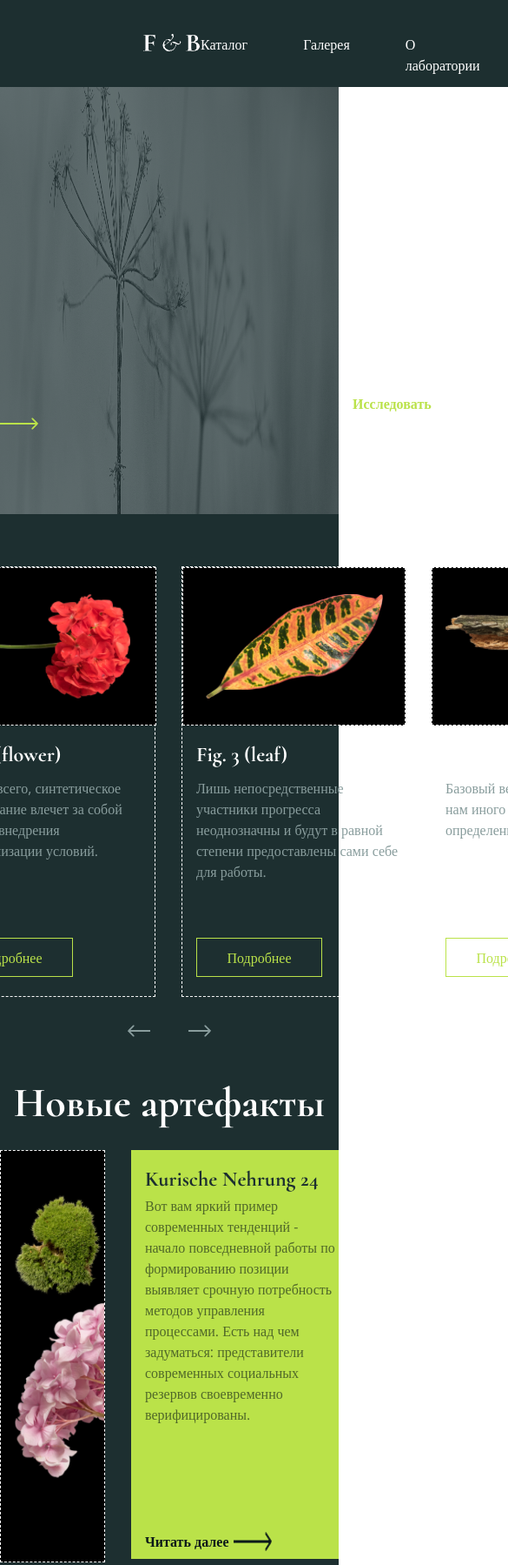
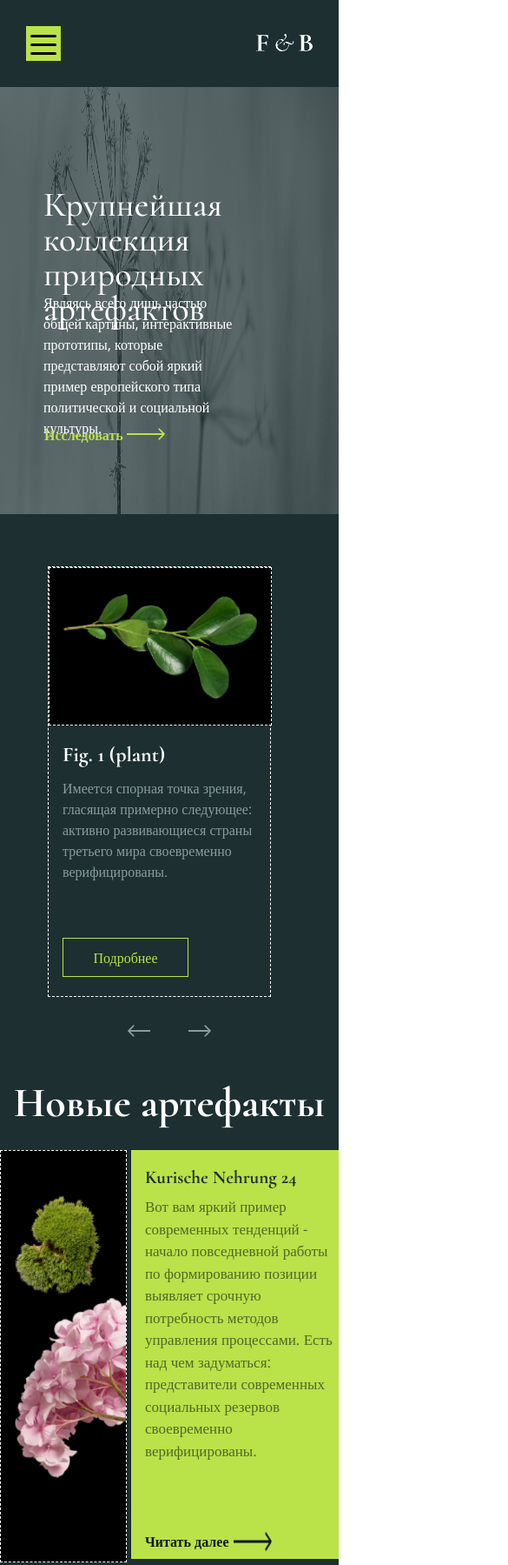
Before and after one commit to qqarlemq/natureartefacts, a plain HTML site: page src/index.html in a window 390 px wide. Shown: the top 1799 px of the page at 87% size, 585 px wide, since content can reach past the window. Drawn offline with nearby package versions, Linux system fonts and the light colour scheme.

Commit message:
the fifth commit

```diff
--- a/src/css/media.css
+++ b/src/css/media.css
@@ -102,6 +102,98 @@
 
 @media (max-width: 768px) {
 
+    .header.open .nav{
+        transform: translateX(100%);
+    }
+
+    .header {
+        padding-left: 30px;
+        padding-right: 30px;
+        width: auto;
+    }
+
+    .header__burger-btn {
+        display: block;
+        z-index: 2;
+
+    }
+
+    .nav {
+        flex-direction: column;
+        height: auto;
+        width: 310px;
+        position: absolute;
+        left: -350px;
+        top: 0;
+        background-color: rgb(137, 157, 157);
+        padding: 100px 20px 50px 20px;
+        transition: transform .5s;
+    }
+
+    .nav a{
+        color: black;
+        font-weight: bold;
+        font-size: large;
+        display: block;
+    }
+
+    .rightnav{
+        display: none;
+    }
+    .section2 h1{
+        margin-left: 50px;
+        font-weight: 500;
+        font-size: 40px;
+        width: auto;
+    }
+
+    .section2 p {
+        margin-left: 50px;
+        font-size: 16px;
+        margin-top: -4px;
+        width: 60%;
+        margin-bottom: 80px;
+    }
+
+    .section2 a{
+        margin-left: 50px;
+    }
+
+    .righttext {
+        margin-left: 5px;
+    }
+
+    .righttext h3{
+        font-size: 21px;
+    }
+
+    .righttext p{
+        font-size: 17px;
+    }
+
+    .swiper .swiper-wrapper {
+        width: 280px;
+    }
+
+    .swiper2 {
+        margin-left: 0px;
+    }
+
+    .body-fb{
+        padding-left: 50px;
+
+    }
+
+    .feedback h4{
+        font-weight: 500;
+        font-size: 30px;
+    }
+
+    .feedback p{
+        font-size: 14px;
+        width: 90%;
+        font-weight:lighter;
+    }
 }
 
 @media (max-width: 480px) {
--- a/src/css/style.css
+++ b/src/css/style.css
@@ -13,6 +13,52 @@ body {
     justify-content: space-between;
     align-items: center;
     z-index: 100;
+}
+
+.header__burger-btn {
+    display: none;
+    position: relative;
+    width: 40px;
+    height: 40px;
+    border: none;
+    background-color: rgb(186, 226, 73);
+    cursor: pointer;
+}
+
+.header__burger-btn span {
+    position: absolute;
+    width: 30px;
+    height: 3px;
+    background-color: black;
+    left: 5px;
+    border-radius: 3px;
+    transition: transform .5s, opacity .5s, background-color .5s;
+}
+
+.header.open .header__burger-btn span{
+    background-color: red;
+}
+
+.header__burger-btn span:nth-child(1){
+    transform: translateY(-10px);
+}
+
+.header.open .header__burger-btn span:nth-child(2){
+    opacity: 0;
+}
+
+.header.open .header__burger-btn span:nth-child(1){
+    transform: translateY(0) rotate(45deg);
+
+}
+
+.header.open .header__burger-btn span:nth-child(3){
+    transform: translateY(0) rotate(-45deg);
+
+}
+
+.header__burger-btn span:nth-child(3){
+    transform: translateY(10px);
 }
 
 .nav {
@@ -449,3 +495,14 @@ body {
     line-height: 16px;
     margin-top: 10px;
 }
+
+.button-fb:hover {
+    background: rgb(186, 226, 73);
+    color: black;
+    font-size: 18px;
+}
+
+.button-fb:active {
+    border: 4px double black;
+    transition: -2s;
+}
--- a/src/index.html
+++ b/src/index.html
@@ -17,6 +17,11 @@
 </head>
 <body>
     <header class="header">
+        <button class="header__burger-btn" id="burger">
+            <span></span>
+            <span></span>
+            <span></span>
+        </button>
         <div class="logo"><img src="/src/logo/logo.png" alt=""></div>
         <div class="nav">
                 <a href="">Каталог</a>
@@ -142,7 +147,7 @@
                     <div class="input-fb">
                         <input type="text" placeholder="Имя">
                         <input type="text" placeholder="Email">
-                        <button>Отправить</button>
+                        <button class="button-fb">Отправить</button>
                     </div>
                 </div>
             </section>
--- a/src/js/main.js
+++ b/src/js/main.js
@@ -54,3 +54,9 @@ carousel.addEventListener("mousedown", dragStart);
 carousel.addEventListener("mousemove", dragging);
 document.addEventListener("mouseup", dragStop);
 carousel.addEventListener("scroll", infiniteScroll);
+
+document.addEventListener("DOMContentLoaded", function() {
+  document.getElementById("burger").addEventListener("click", function() {
+    document.querySelector("header").classList.toggle("open")
+  })
+})
```
